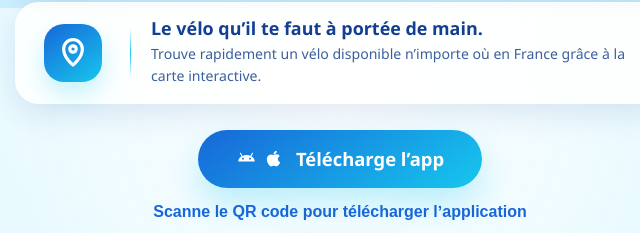
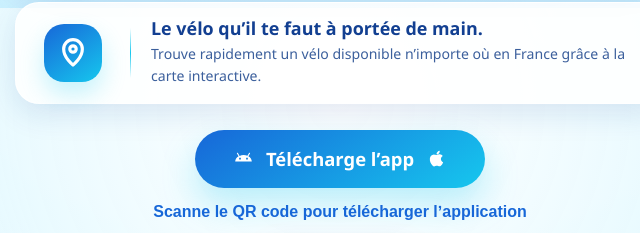
Before and after one commit to ArnoAgape/lokavelo-website, a plain HTML site: page index.html in a window 1280 px wide. Shown: the part 792-1025 px from the top of the page, 300-940 px from the left. Drawn offline with Linux system fonts and the light colour scheme.

Commit message:
index edited

```diff
--- a/index.html
+++ b/index.html
@@ -102,10 +102,12 @@
         <a href="https://onelinkto.app/r/lokavelo" class="btn-download">
           <span class="btn-download-icons" aria-hidden="true">
             <svg width="21" height="21" viewBox="0 0 24 24" fill="currentColor"><path d="M17.6 9.48l1.84-3.18c.16-.31.04-.69-.26-.85a.64.64 0 00-.83.22l-1.88 3.24A10.45 10.45 0 0012 8c-1.57 0-3.06.37-4.48 1.06L5.64 5.67a.64.64 0 00-.83-.22.61.61 0 00-.26.85l1.84 3.18C3.93 10.95 2.68 13.07 2.5 15.5h19c-.18-2.43-1.43-4.55-3.9-6.02zM9 13H7v-2h2v2zm8 0h-2v-2h2v2z"/></svg>
-            <svg width="21" height="21" viewBox="0 0 24 24" fill="currentColor"><path d="M17.05 20.28c-.98.95-2.05.8-3.08.35-1.09-.46-2.09-.48-3.24 0-1.44.62-2.2.44-3.06-.35C2.79 15.25 3.51 7.59 9.05 7.31c1.35.07 2.29.74 3.08.8 1.18-.24 2.31-.93 3.57-.84 1.51.12 2.65.72 3.4 1.8-3.12 1.87-2.38 5.98.48 7.13-.57 1.5-1.31 2.99-2.54 4.09l.01-.01zM12.03 7.25c-.15-2.23 1.66-4.07 3.74-4.25.29 2.58-2.34 4.5-3.74 4.25z"/></svg>
           </span>
           Télécharge l’app
-        </a>
+		  <span class="btn-download-icons" aria-hidden="true">
+			<svg width="21" height="21" viewBox="0 0 24 24" fill="currentColor"><path d="M17.05 20.28c-.98.95-2.05.8-3.08.35-1.09-.46-2.09-.48-3.24 0-1.44.62-2.2.44-3.06-.35C2.79 15.25 3.51 7.59 9.05 7.31c1.35.07 2.29.74 3.08.8 1.18-.24 2.31-.93 3.57-.84 1.51.12 2.65.72 3.4 1.8-3.12 1.87-2.38 5.98.48 7.13-.57 1.5-1.31 2.99-2.54 4.09l.01-.01zM12.03 7.25c-.15-2.23 1.66-4.07 3.74-4.25.29 2.58-2.34 4.5-3.74 4.25z"/></svg>
+		  </span>
+		</a>
       </div>
       <div class="scan-note">Scanne le QR code pour télécharger lʼapplication</div>
       <!-- Idem pour les deux QR : un conteneur en ligne. -->
```
